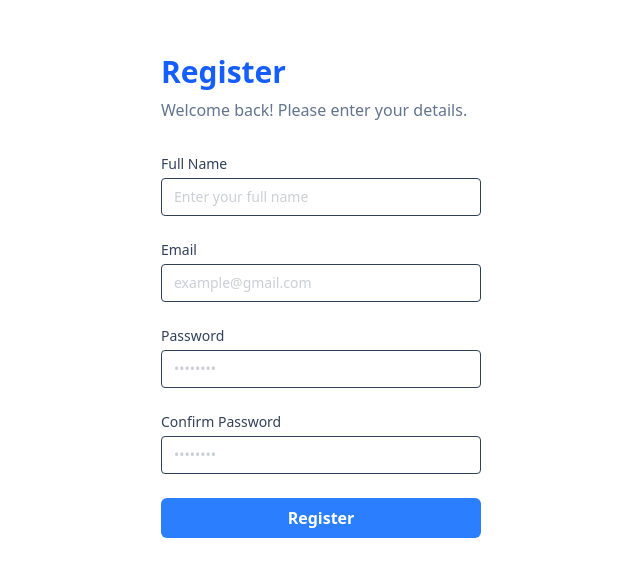
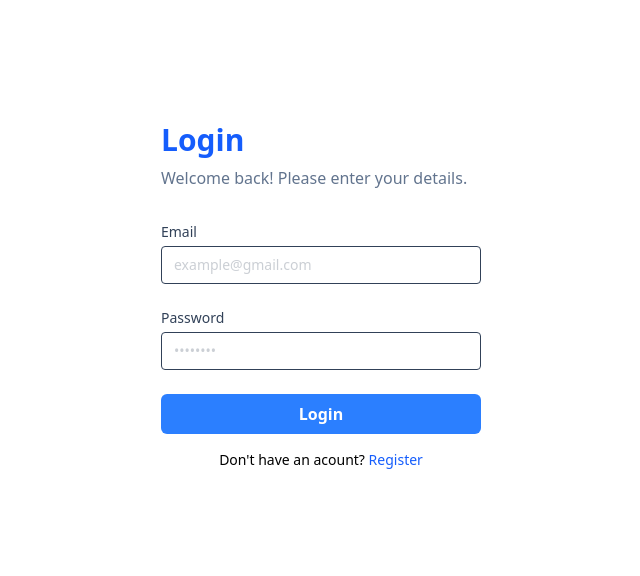
Before and after one commit to siswantoismail/second-practice-react, a React (Vite) app: page /login in a window 1280 px wide. Shown: the part 104-680 px from the top of the page, without its empty margins (319-959 px from the left). Built offline with nearby package versions, Linux system fonts and the light colour scheme.

Commit message:
mencoba react router dom

```diff
--- a/package.json
+++ b/package.json
@@ -13,6 +13,7 @@
     "@tailwindcss/vite": "^4.1.18",
     "react": "^19.2.0",
     "react-dom": "^19.2.0",
+    "react-router-dom": "^7.13.0",
     "tailwindcss": "^4.1.18"
   },
   "devDependencies": {
--- a/src/App.jsx
+++ /dev/null
@@ -1,12 +0,0 @@
-import "./App.css";
-import RegisterPage from "./pages/register";
-function App() {
-  return (
-    <div className="flex justify-center min-h-screen items-center">
-      {/* <LoginPage /> */}
-      <RegisterPage />
-    </div>
-  );
-}
-
-export default App;
--- a/src/components/Elements/Input/Input.jsx
+++ b/src/components/Elements/Input/Input.jsx
@@ -6,6 +6,7 @@ const Input = (props) => {
       className="text-sm border rounded w-full py-2 px-3 text-slate-700 placeholder:opacity-50"
       placeholder={placeholder}
       name={name}
+      id={name}
     />
   );
 };
--- a/src/components/Layouts/AuthLayouts.jsx
+++ b/src/components/Layouts/AuthLayouts.jsx
@@ -1,5 +1,6 @@
 export default function AuthLayout({ children, title }) {
   return (
+    <div className="flex justify-center min-h-screen items-center">
       <div className="w-full max-w-xs">
         <h1 className="text-3xl font-bold mb-2 text-blue-600">{title}</h1>
         <p className="font-medium text-slate-500 mb-8">
@@ -7,5 +8,6 @@ export default function AuthLayout({ children, title }) {
         </p>
         {children}
       </div>
+    </div>
   );
 }
--- a/src/main.jsx
+++ b/src/main.jsx
@@ -1,9 +1,30 @@
 import { StrictMode } from "react";
 import { createRoot } from "react-dom/client";
-import App from "./App.jsx";
+import "./App.css";
+
+import LoginPage from "./pages/login";
+import RegisterPage from "./pages/register";
+import ErrorPage from "./pages/404";
+import { createBrowserRouter, RouterProvider } from "react-router-dom";
+
+const router = createBrowserRouter([
+  {
+    path: "/",
+    element: <div>Home Page</div>,
+    errorElement: <ErrorPage />,
+  },
+  {
+    path: "/login",
+    element: <LoginPage />,
+  },
+  {
+    path: "/register",
+    element: <RegisterPage />,
+  },
+]);
 
 createRoot(document.getElementById("root")).render(
   <StrictMode>
-    <App />
+    <RouterProvider router={router} />
   </StrictMode>,
 );
--- a/src/pages/login.jsx
+++ b/src/pages/login.jsx
@@ -1,10 +1,20 @@
 import AuthLayout from "../components/Layouts/AuthLayouts";
 import FormLogin from "../components/Fragments/FormLogin";
+import { Link } from "react-router-dom";
 
 export default function LoginPage() {
   return (
     <AuthLayout title="Login">
       <FormLogin />
+      <p className="mt-4 text-sm text-center">
+        Don't have an acount?{" "}
+        <Link
+          to="/register"
+          className="text-blue-600 font-medium hover:underline"
+        >
+          Register
+        </Link>
+      </p>
     </AuthLayout>
   );
 }
--- a/src/pages/register.jsx
+++ b/src/pages/register.jsx
@@ -1,11 +1,18 @@
 import AuthLayout from "../components/Layouts/AuthLayouts";
 import FormLogin from "../components/Fragments/FormLogin";
 import FormRegister from "../components/Fragments/FormRegister";
+import { Link } from "react-router-dom";
 
 export default function RegisterPage() {
   return (
     <AuthLayout title="Register">
       <FormRegister />
+      <p className="mt-4 text-sm text-center">
+        have an acount?{" "}
+        <Link to="/login" className="text-blue-600 font-medium hover:underline">
+          Login
+        </Link>
+      </p>
     </AuthLayout>
   );
 }
```
Also changed, not shown: 1 other file (tests, documents, lock files or other folders). Lines whose indentation alone changed are shown as unchanged.
